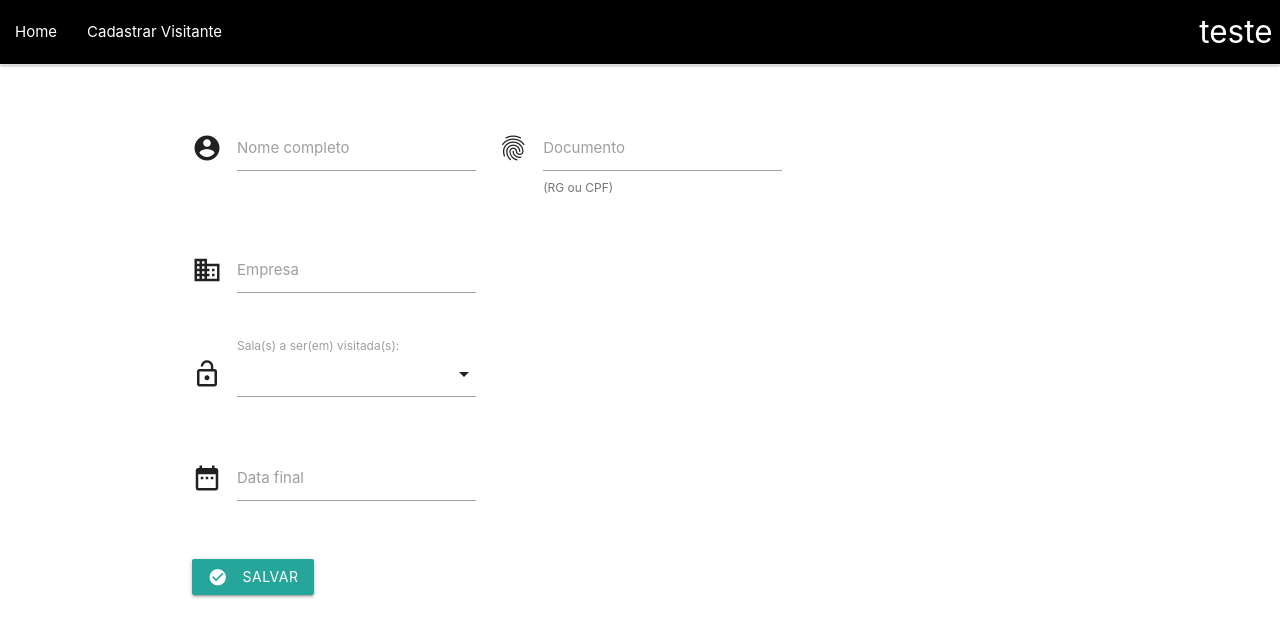
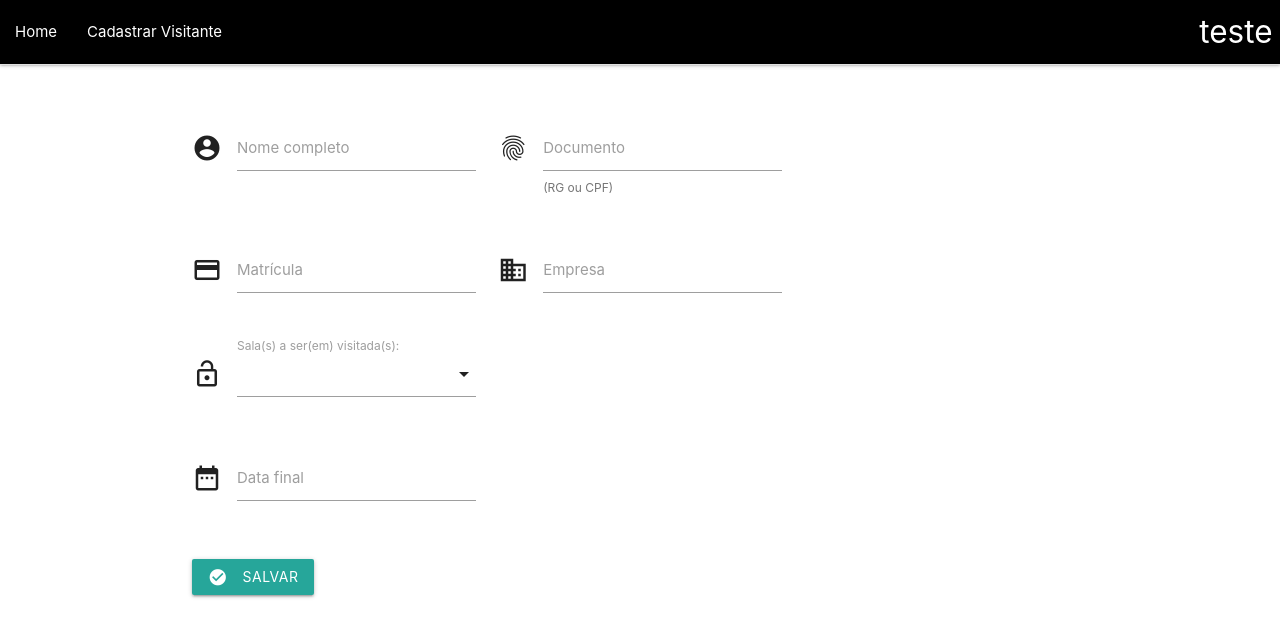
Before and after one commit to jeosafaferreira/cards, a Vue app in the folder front-recepcao/: page /cadastro in a window 1280 px wide. Shown: the top 636 px of the page. Built offline with nearby package versions, Linux system fonts and the light colour scheme.

Commit message:
Implementando cadastro

```diff
--- a/front-recepcao/public/index.html
+++ b/front-recepcao/public/index.html
@@ -8,11 +8,15 @@
   <script src="https://cdnjs.cloudflare.com/ajax/libs/materialize/1.0.0/js/materialize.min.js"></script>
   <link rel="icon" href="<%= BASE_URL %>favicon.ico">
   <link href='https://fonts.googleapis.com/css?family=Roboto:400,100,300,700' rel='stylesheet' type='text/css'>
-
-
   <title>
     <%= htmlWebpackPlugin.options.title %>
   </title>
+  <script>
+    document.addEventListener('DOMContentLoaded', function () {
+      M.AutoInit();
+    });
+  </script>
+
 
 </head>
 
@@ -22,13 +26,7 @@
         Please enable it to continue.</strong>
   </noscript>
   <div id="app"></div>
-  <script>
-    document.addEventListener('DOMContentLoaded', function () {
-      M.AutoInit();
-    });
 
-
-  </script>
 </body>
 
 </html>
--- a/front-recepcao/src/Cadastro.vue
+++ b/front-recepcao/src/Cadastro.vue
@@ -7,20 +7,38 @@
 			<div class="row">
 				<div class="input-field col s4">
 					<i class="material-icons prefix">account_circle</i>
-					<input id="nome" type="text" class="validate" autocomplete="off" />
+					<input v-model="employee.name" id="nome" type="text" class="validate" autocomplete="off" />
 					<label for="nome">Nome completo</label>
 				</div>
 				<div class="input-field col s4">
 					<i class="material-icons prefix">fingerprint</i>
-					<input id="documento" type="text" class="validate" autocomplete="off" />
+					<input
+						v-model="employee.document"
+						id="documento"
+						type="text"
+						class="validate"
+						autocomplete="off"
+					/>
 					<label for="documento">Documento</label>
 					<span class="helper-text">(RG ou CPF)</span>
 				</div>
 			</div>
 			<div class="row">
 				<div class="input-field col s4">
+					<i class="material-icons prefix">credit_card</i>
+					<input
+						id="matricula"
+						v-model="employee.registration"
+						type="text"
+						class="validate"
+						autocomplete="off"
+					/>
+					<label for="matricula">Matrícula</label>
+				</div>
+
+				<div class="input-field col s4">
 					<i class="material-icons prefix">business</i>
-					<input id="empresa" type="text" class="validate" autocomplete="off" />
+					<input v-model="employee.company" id="empresa" type="text" class="validate" autocomplete="off" />
 					<label for="empresa">Empresa</label>
 				</div>
 			</div>
@@ -44,7 +62,7 @@
 			</div>
 			<div class="row">
 				<div class="input-field col s4">
-					<a class="waves-effect waves-light btn">
+					<a @click="save()" class="waves-effect waves-light btn">
 						<i class="material-icons left">check_circle</i>Salvar
 					</a>
 				</div>
@@ -56,6 +74,27 @@
 <script>
 export default {
 	name: "Cadastro",
+	data() {
+		return {
+			employee: [""],
+		};
+	},
+	methods: {
+		save() {
+			console.log("---- Cadastro.vue ---- Salvando");
+			const axios = require("axios");
+			axios.defaults.baseURL = "http://localhost:4000";
+
+			axios
+				.post("/employee", this.employee)
+				.then((res) => {
+					console.log(res);
+				})
+				.catch((error) => {
+					console.log(error);
+				});
+		},
+	},
 };
 </script>
 
--- a/front-recepcao/src/Home.vue
+++ b/front-recepcao/src/Home.vue
@@ -40,7 +40,7 @@ export default {
 		const axios = require("axios");
 		axios.defaults.baseURL = "http://localhost:4000";
 		axios
-			.get("/list")
+			.get("/employee")
 			.then((res) => ((this.employees = res), console.log(res)))
 			.catch((error) => console.log(error));
 	},
```
Also changed, not shown: 2 other files (tests, documents, lock files or other folders).
